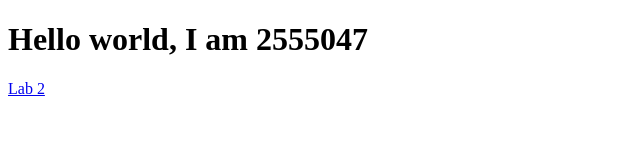
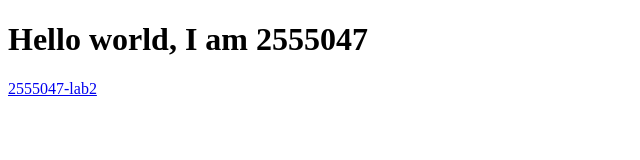
Before and after one commit to NsovoNkunaSA/LAB-1-SD, a plain HTML site: page index.html in a window 1280 px wide. Shown: the full height of the page, 0-640 px from the left. Drawn offline with Linux system fonts and the light colour scheme.

Commit message:
Update index.html

```diff
--- a/index.html
+++ b/index.html
@@ -5,6 +5,6 @@
     </head>
     <body>
         <h1>Hello world, I am 2555047 </h1>
-        <a href="2555047-lab2.html">Lab 2</a>
+        <a href="2555047-lab2.html">2555047-lab2</a>
     </body>
 </html>
```
